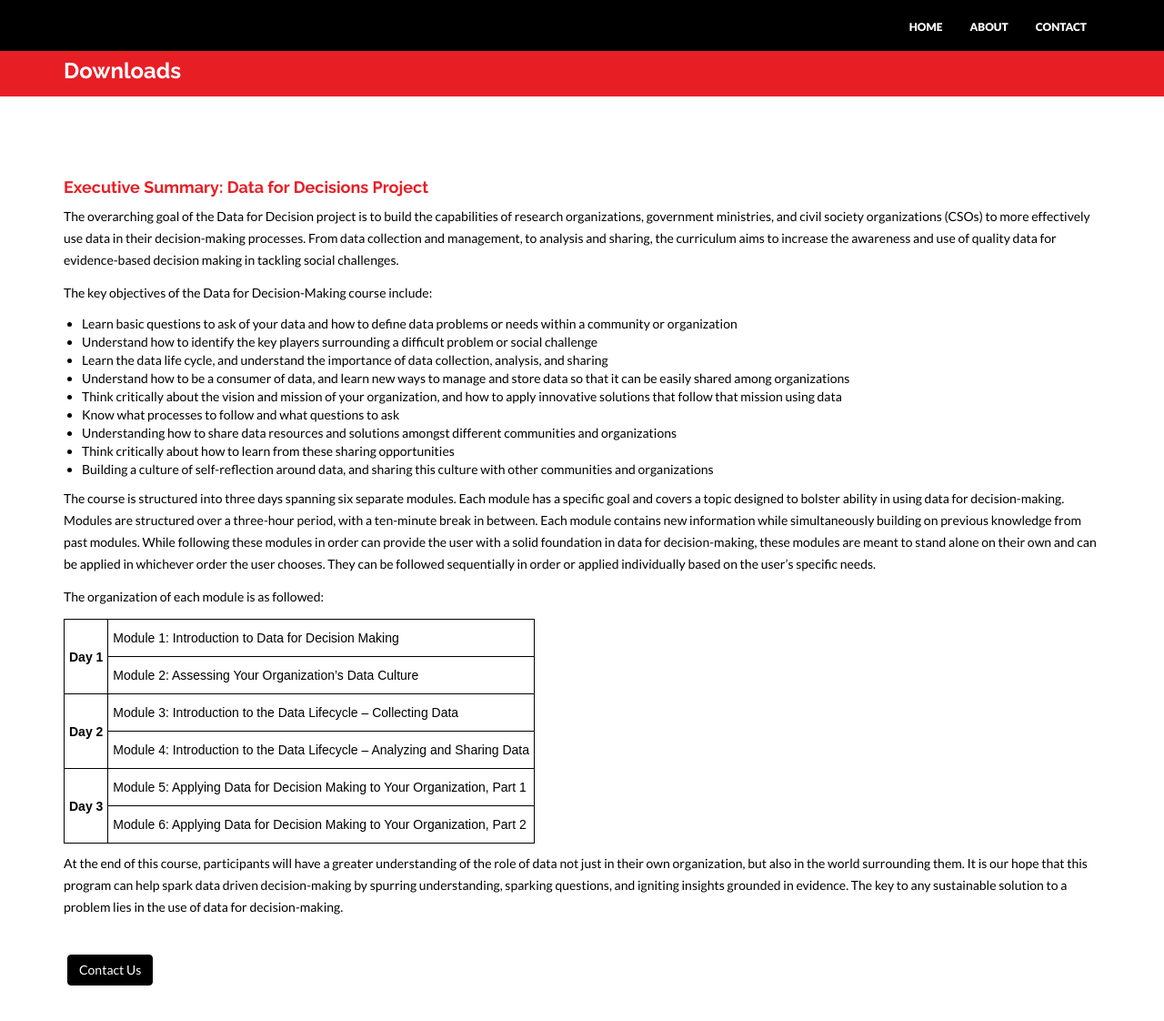
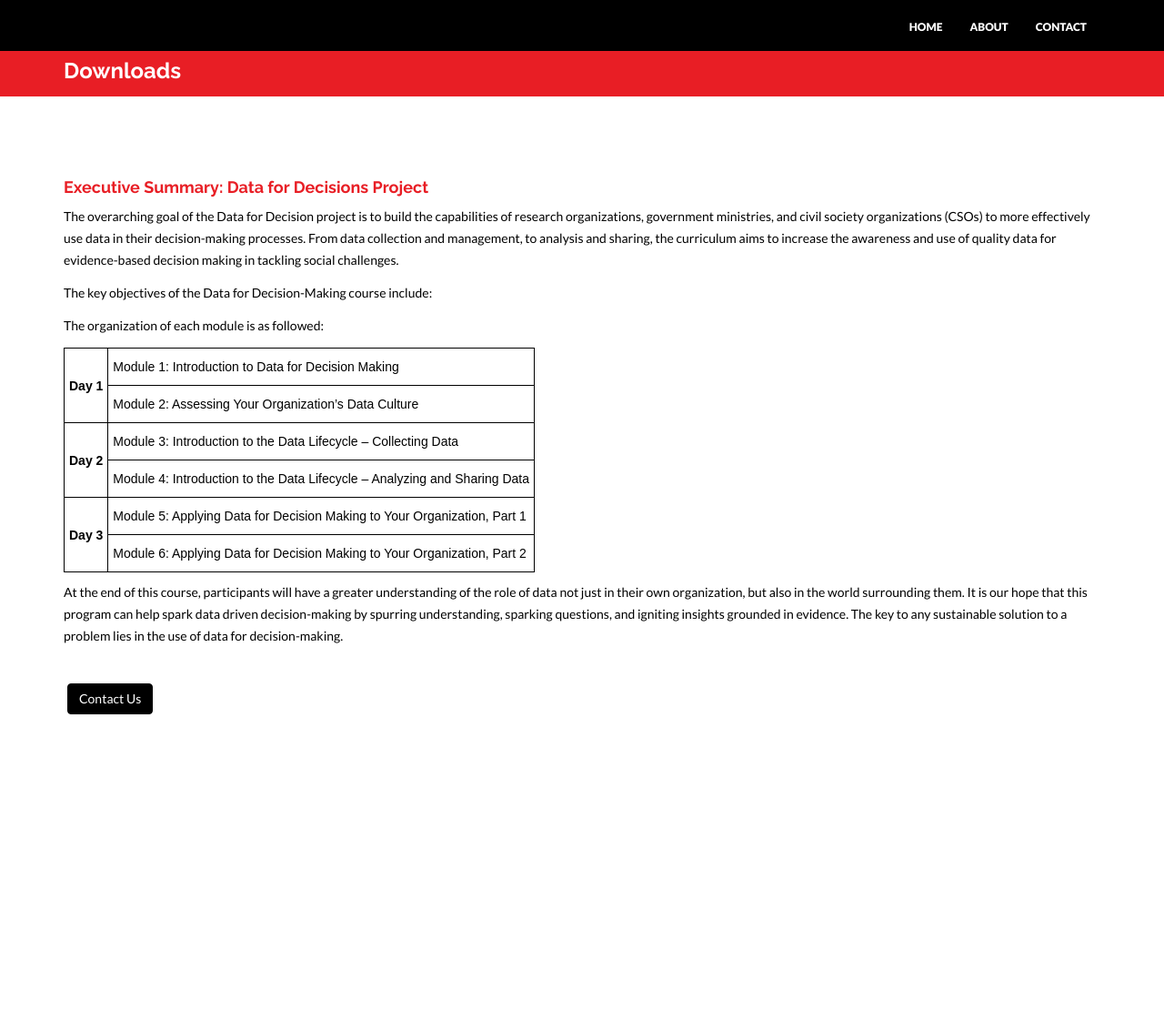
Before and after one commit to tascha/D4DM, a Jekyll site: the page built from downloads.html, in a window 1280 px wide and 1179 px high. Shown: the top 1122 px of the window at 91% size. Built offline with Jekyll 4.4.1, drawn with Linux system fonts in a browser that asks for light colours; nearby versions of some CDN libraries.

Commit message:
testing downloads page

```diff
--- a/downloads.html
+++ b/downloads.html
@@ -15,8 +15,6 @@ permalink: /downloads/
 </div>
 
 -->
-
-
 <div class="container mtb">
     <div class="row">
         <div class="col-lg-12">
@@ -24,18 +22,6 @@ permalink: /downloads/
             <p>The overarching goal of the Data for Decision project is to build the capabilities of research organizations, government ministries, and civil society organizations (CSOs) to more effectively use data in their decision-making processes. From data collection and management, to analysis and sharing, the curriculum aims to increase the awareness and use of quality data for evidence-based decision making in tackling social challenges.</p>
 
             <p>The key objectives of the Data for Decision-Making course include:<p>
-            <ul>
-                <li>Learn basic questions to ask of your data and how to define data problems or needs within a community or organization</li>
-                <li>Understand how to identify the key players surrounding a difficult problem or social challenge</li>
-                <li>Learn the data life cycle, and understand the importance of data collection, analysis, and sharing</li>
-                <li>Understand how to be a consumer of data, and learn new ways to manage and store data so that it can be easily shared among organizations</li>
-                <li>Think critically about the vision and mission of your organization, and how to apply innovative solutions that follow that mission using data</li>
-                <li>Know what processes to follow and what questions to ask</li>
-                <li>Understanding how to share data resources and solutions amongst different communities and organizations</li>
-                <li>Think critically about how to learn from these sharing opportunities</li>
-                <li>Building a culture of self-reflection around data, and sharing this culture with other communities and organizations</li>
-            </ul>
-            <p>The course is structured into three days spanning six separate modules. Each module has a specific goal and covers a topic designed to bolster ability in using data for decision-making. Modules are structured over a three-hour period, with a ten-minute break in between. Each module contains new information while simultaneously building on previous knowledge from past modules. While following these modules in order can provide the user with a solid foundation in data for decision-making, these modules are meant to stand alone on their own and can be applied in whichever order the user chooses. They can be followed sequentially in order or applied individually based on the user’s specific needs.</p>
 
             <p>The organization of each module is as followed:<p>
             <style type="text/css">
```
